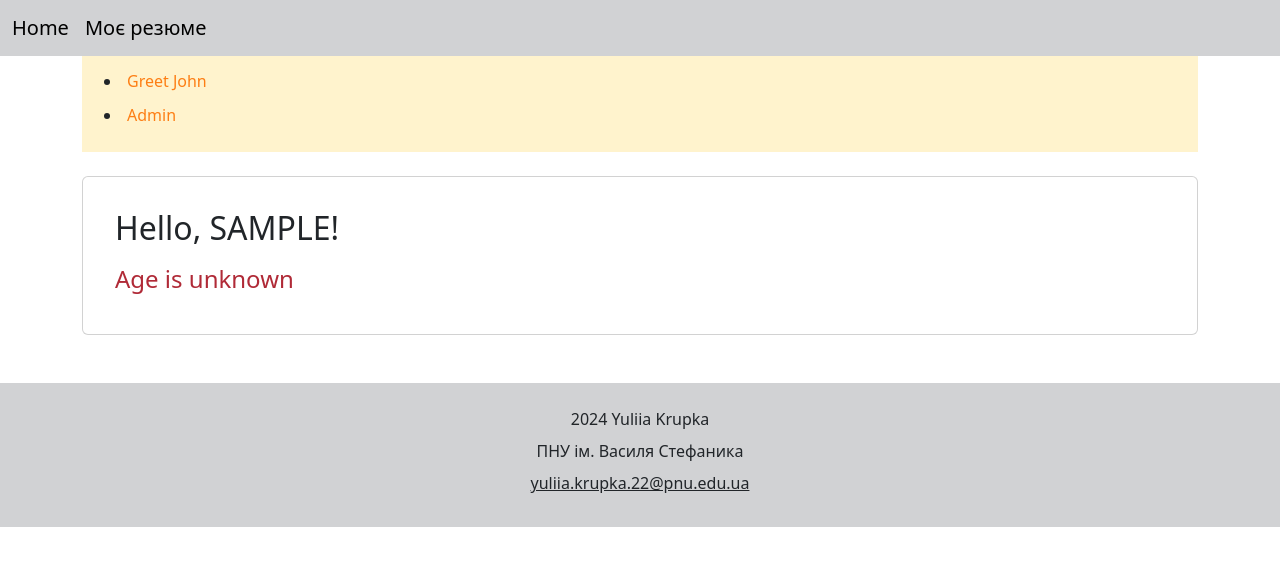
After one commit to yuliia-krupka/flask-app-lab, a Flask app: a page that uses app/users/templates/users/hi.html in a window 1280 px wide. The commit adds this page. Shown: the top 566 px of the page. Run offline with Flask 3, Linux system fonts and the light colour scheme.

Commit message:
add blueprint users, update hi.html

```diff
--- a/app/__init__.py
+++ b/app/__init__.py
@@ -6,4 +6,9 @@ app.config.from_pyfile('../config.py')
 from . import views
 
 from app.posts import post_bp
+
 app.register_blueprint(post_bp)
+
+from app.users import user_bp
+
+app.register_blueprint(user_bp)
--- a/app/static/css/styles.css
+++ b/app/static/css/styles.css
@@ -28,3 +28,26 @@ ul li {
 nav, footer {
     background-color: #d1d2d4;
 }
+
+.nav_greet {
+    background-color: #fff3cd;
+}
+
+.greet_links a {
+    text-decoration: none;
+    color: #fd7e14;
+}
+
+.greet_links a:hover {
+    color: #b34100;
+    font-weight: bolder;
+    transition: font-weight 0.5s ease, color 0.5s ease;
+}
+
+.provided{
+    color: #146c43;
+}
+
+.not_provided{
+    color: #b02a37;
+}
--- /dev/null
+++ b/app/users/templates/users/hi.html
@@ -0,0 +1,31 @@
+{% extends 'base.html' %}
+
+{% block title %} Greeting Page {% endblock %}
+
+{% block content %}
+
+
+<nav class="nav_greet greet_links p-2 pb-1">
+    <ul>
+        <li>
+            <a href="{{ url_for('users.greetings', name='John', age=30) }}">Greet John</a>
+        </li>
+        <li>
+            <a href="{{ url_for('users.admin') }}">Admin</a>
+        </li>
+    </ul>
+</nav>
+
+
+<div class="card p-3 hover_shadow mb-5 mt-4">
+    <div class="card-body">
+        <h2>Hello, {{ name }}!</h2>
+        {% if age %}
+        <h4 class="provided">You are: {{ age }} years old.</h4>
+        {% else %}
+        <h4 class="not_provided">Age is unknown</h4>
+        {% endif %}
+    </div>
+</div>
+
+{% endblock %}
--- /dev/null
+++ b/app/users/views.py
@@ -0,0 +1,15 @@
+from . import user_bp
+from flask import render_template, request, redirect, url_for
+
+
+@user_bp.route('/hi/<string:name>')     # /hi/ivan?age=30
+def greetings(name):
+    name = name.upper()
+    age = request.args.get("age", None, int)
+    return render_template("hi.html", name=name, age=age)
+
+@user_bp.route('/admin')
+def admin():
+    to_url = url_for("users.greetings", name="administrator", _external=True)   # --> "/hi/admin"
+    print(to_url)
+    return redirect(to_url)
```
Also changed, not shown: app/templates/hi.html (deleted, +0 -18 lines), app/users/__init__.py (added, +9 -0 lines), app/views.py (+0 -12 lines).
